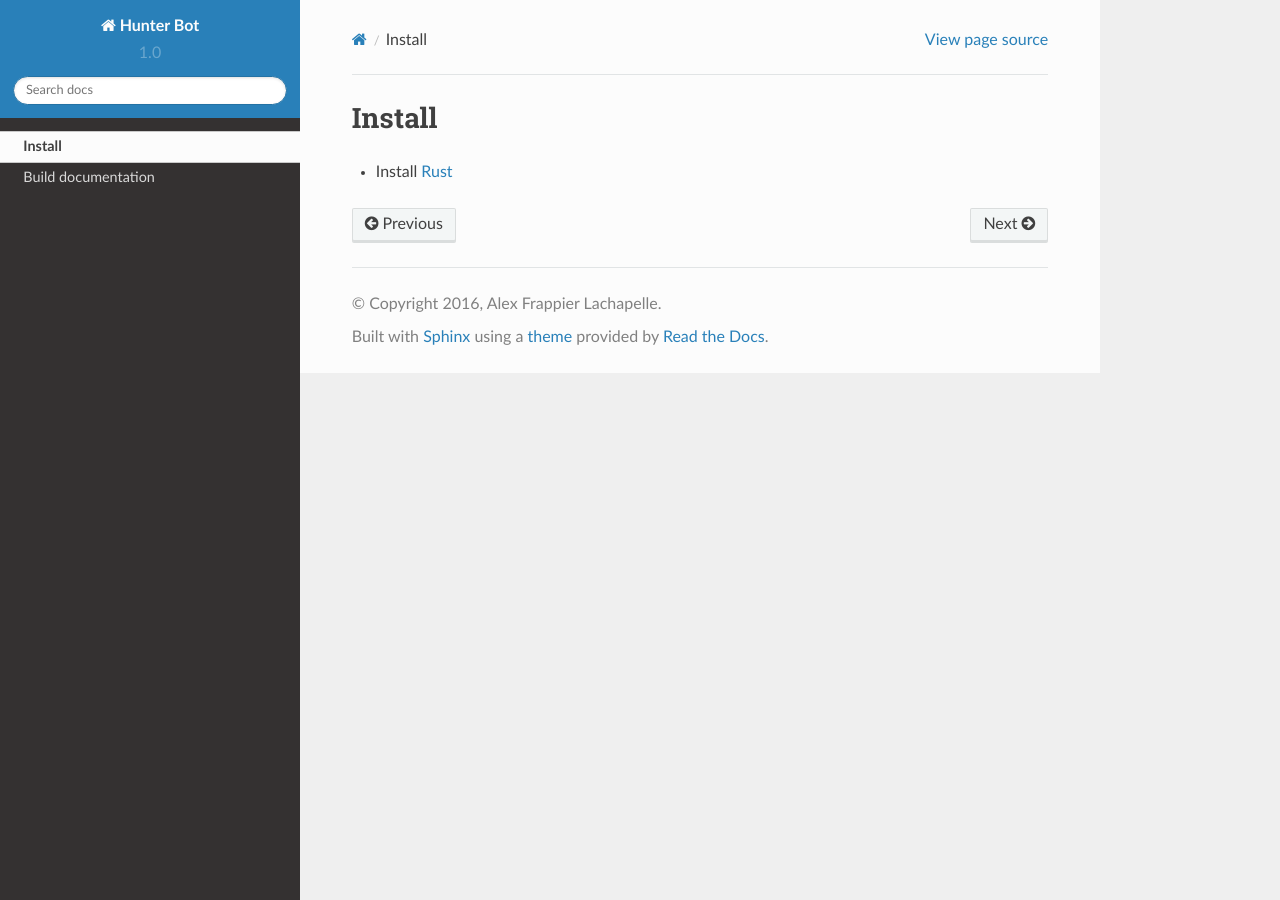
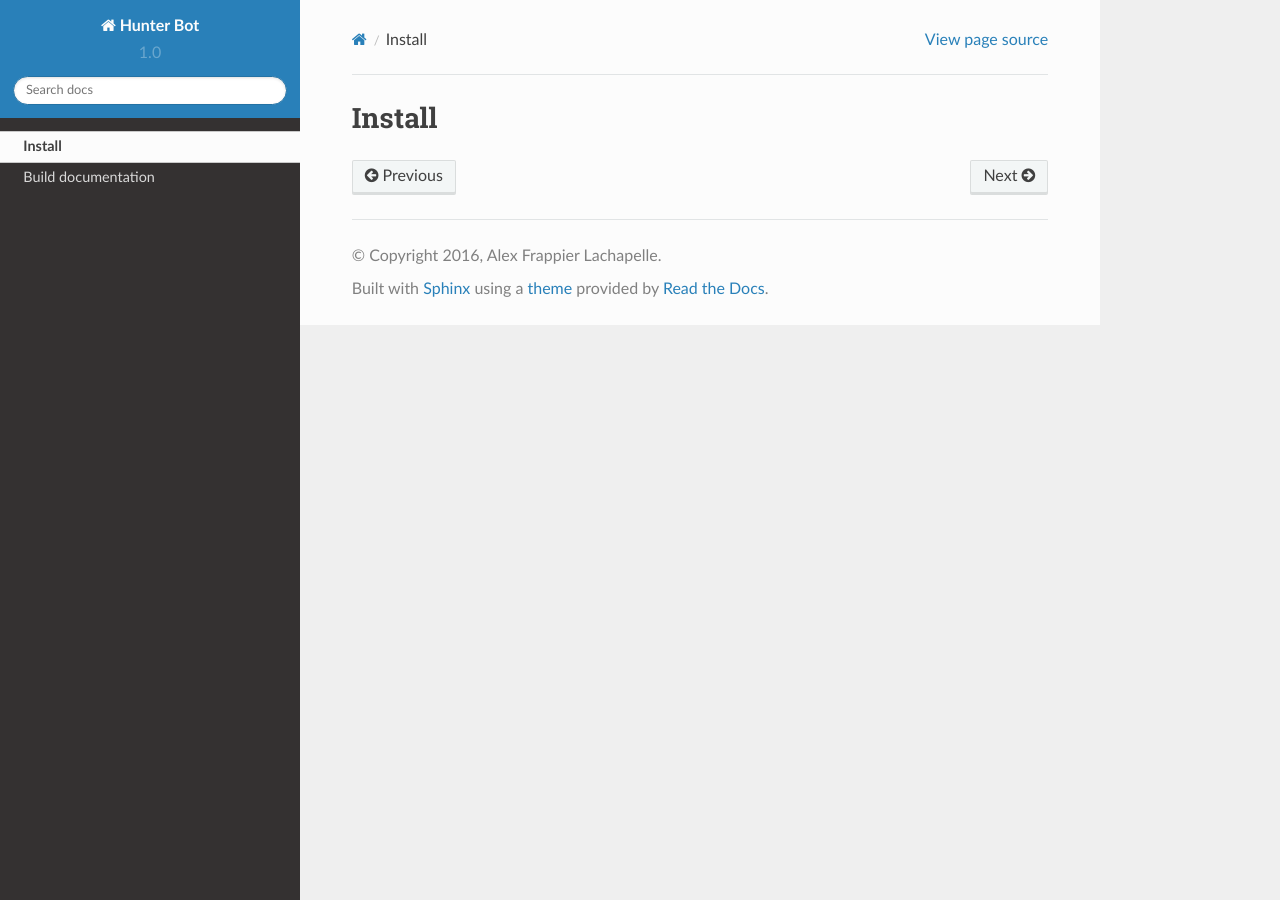
Before and after one commit to hunter-packages/hunter-bot, a Sphinx documentation site: the page built from docs/install.rst, in a window 1280 px wide. Built offline with Sphinx 7.4.7 and the Read the Docs theme 2.0.0, drawn with Linux system fonts in a browser that asks for light colours.

Commit message:
Remove link (separate page will be used)

```diff
--- a/docs/install.rst
+++ b/docs/install.rst
@@ -1,6 +1,2 @@
 Install
 =======
-
-* Install `Rust`_
-
-.. _Rust: https://www.rust-lang.org/en-US/downloads.html
```
